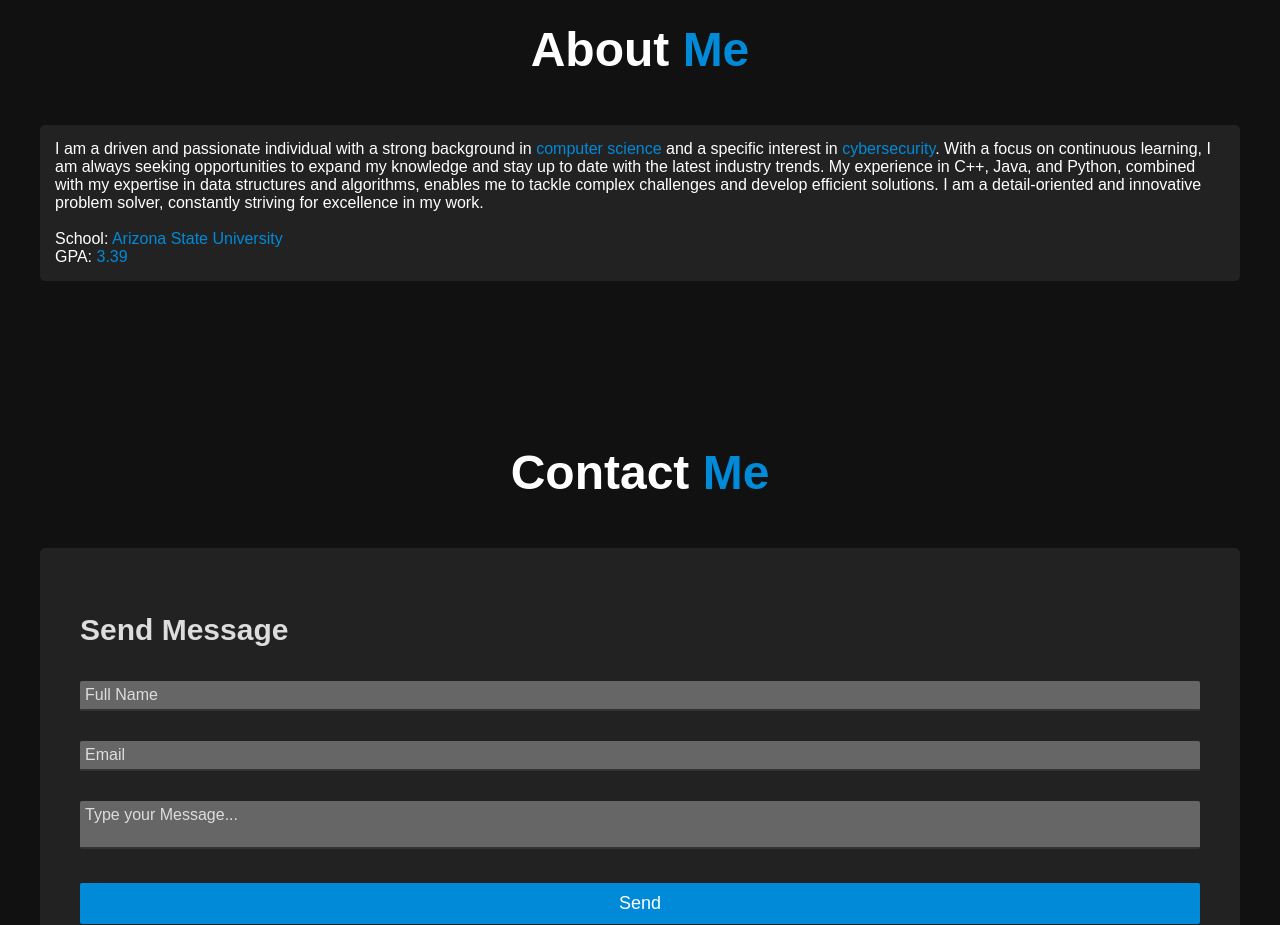
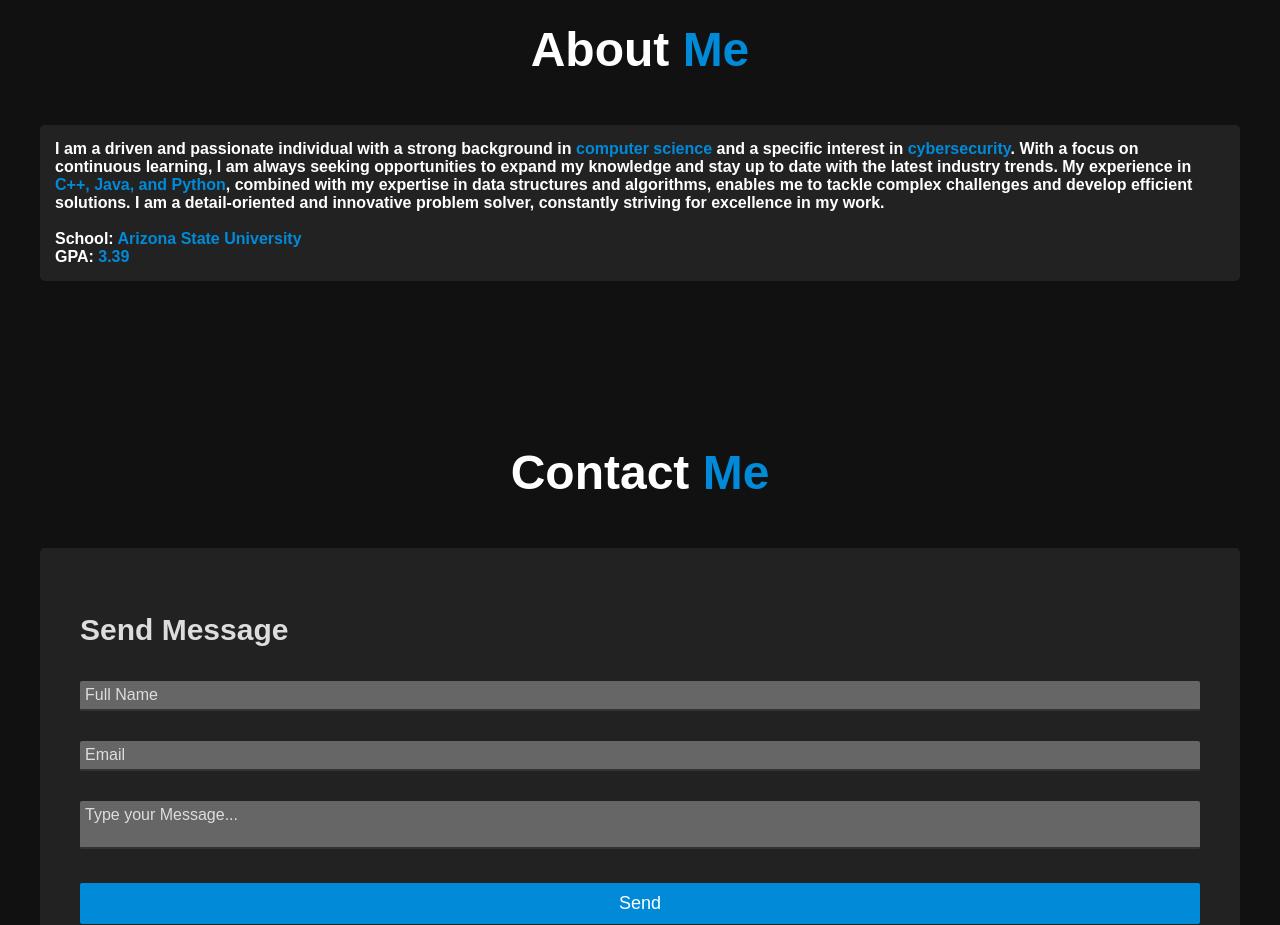
Before and after one commit to JustinTaebel/My-Portfolio, a plain HTML site: page index.html in a window 1280 px wide. Shown: the part 3020-3945 px from the top of the page. Drawn offline with nearby package versions, Linux system fonts and the light colour scheme.

Commit message:
Add files via upload

```diff
--- a/index.html
+++ b/index.html
@@ -186,7 +186,7 @@
     <section id="container">
         <section id="about-me">
             <h1>About <span>Me</span></h1>
-            <p>I am a driven and passionate individual with a strong background in <span>computer science</span> and a specific interest in <span>cybersecurity</span>. With a focus on continuous learning, I am always seeking opportunities to expand my knowledge and stay up to date with the latest industry trends. My experience in C++, Java, and Python, combined with my expertise in data structures and algorithms, enables me to tackle complex challenges and develop efficient solutions. I am a detail-oriented and innovative problem solver, constantly striving for excellence in my work.<br><br>
+            <p>I am a driven and passionate individual with a strong background in <span>computer science</span> and a specific interest in <span>cybersecurity</span>. With a focus on continuous learning, I am always seeking opportunities to expand my knowledge and stay up to date with the latest industry trends. My experience in <span>C++, Java, and Python</span>, combined with my expertise in data structures and algorithms, enables me to tackle complex challenges and develop efficient solutions. I am a detail-oriented and innovative problem solver, constantly striving for excellence in my work.<br><br>
             School: <span>Arizona State University</span>
             <br>
             GPA: <span>3.39</span>
--- a/style.css
+++ b/style.css
@@ -311,6 +311,7 @@ nav ul li button a:hover{
 
 #about-me p{
     font-size: 1.3rem;
+    font-weight: bold;
     text-align: left;
     padding: 40px;
     background-color: #222;
```
